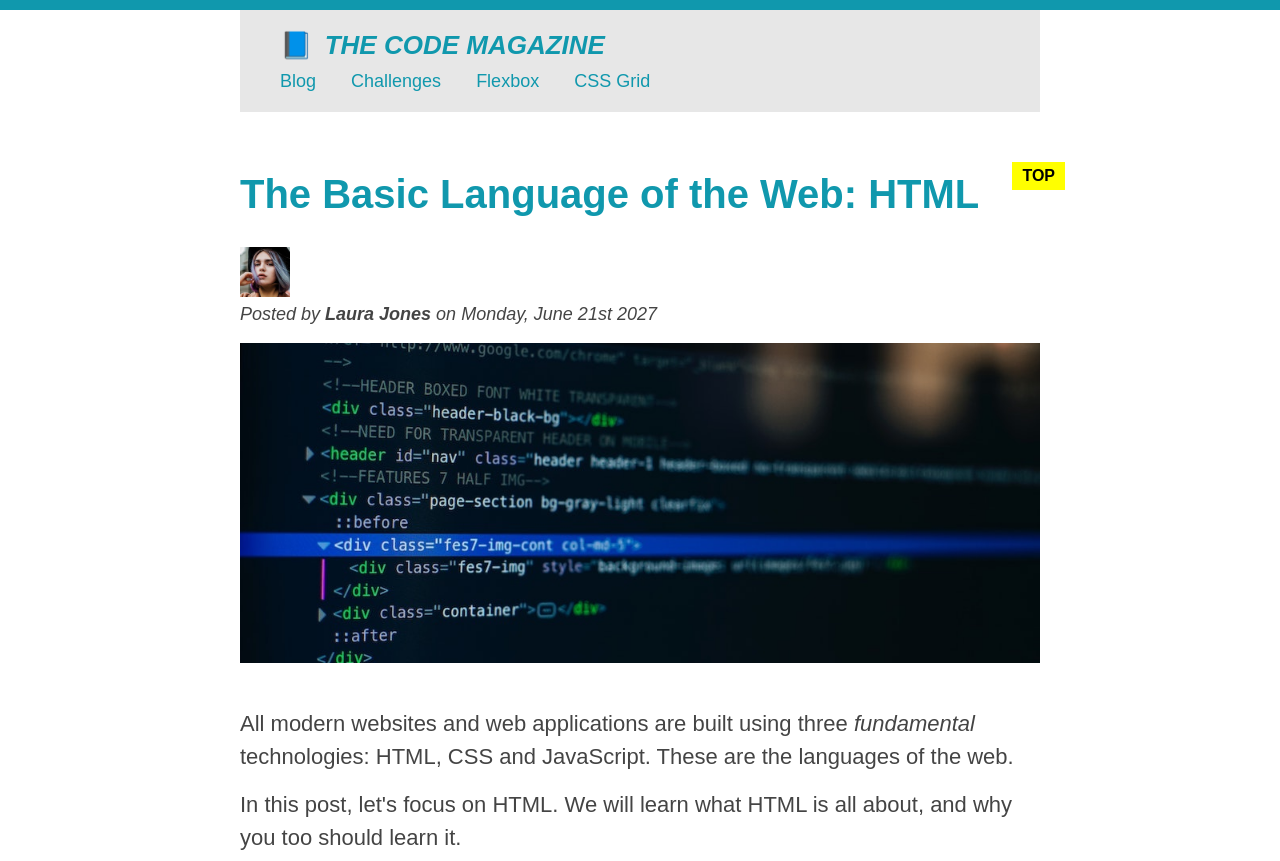
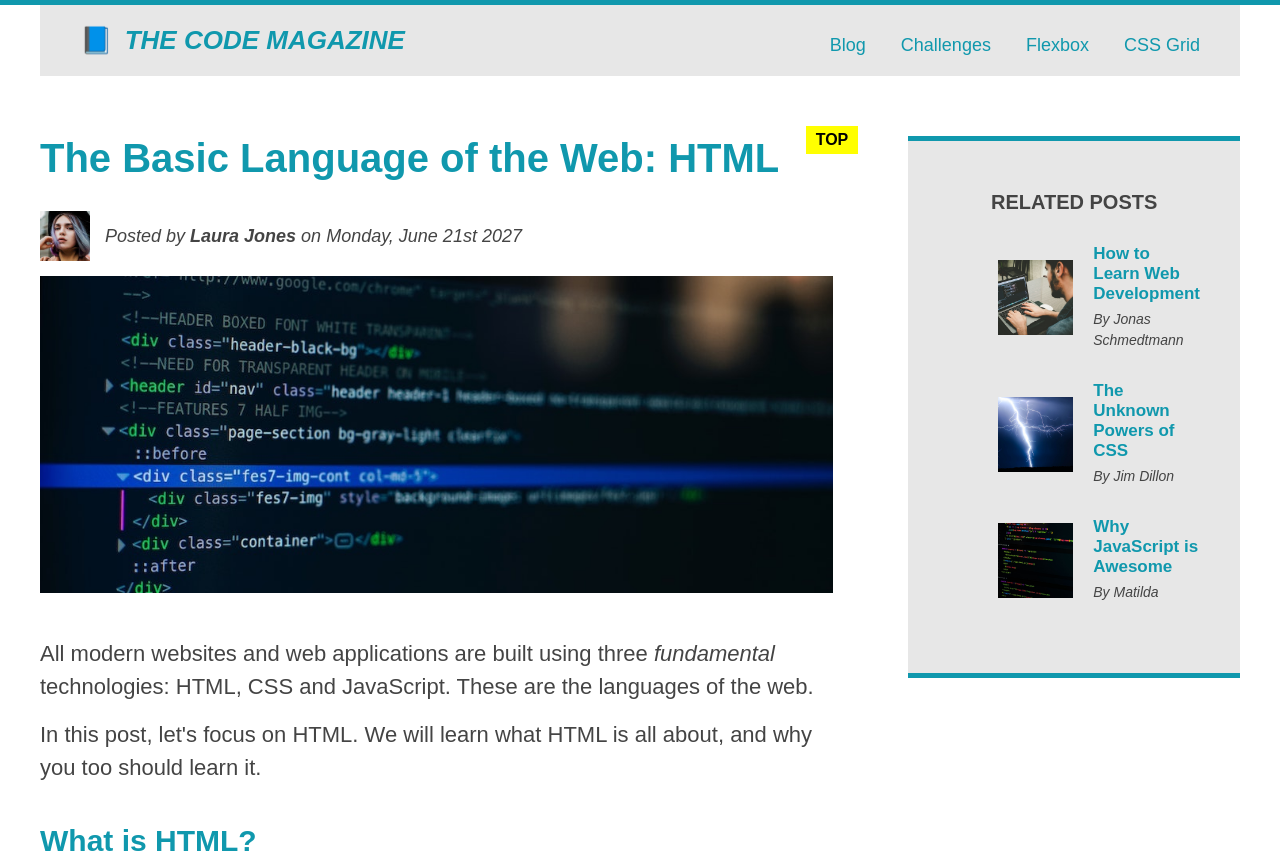
Before and after one commit to emrcelik9/HTML-Fundamentals, a plain HTML site: page index.html in a window 1280 px wide. Shown: the top 861 px of the page. Drawn offline with Linux system fonts and the light colour scheme.

Commit message:
layouts added

```diff
--- a/index.html
+++ b/index.html
@@ -8,32 +8,37 @@
   </head>
   <body>
     <div class="container">
-      <header class="main-header">
+      <header class="main-header clearfix">
         <h1>📘 The Code Magazine</h1>
 
         <nav>
           <a href="blog.html">Blog</a>
           <a href="#">Challenges</a>
-          <a href="#">Flexbox</a>
-          <a href="#">CSS Grid</a>
+          <a href="flexbox.html">Flexbox</a>
+          <a href="css-grid.html">CSS Grid</a>
         </nav>
+        <!--
+        <div class="clear"></div> eski  float düzenleme      -->
       </header>
 
+      <div class="row">
         <article>
           <header class="post-header">
             <h2>The Basic Language of the Web: HTML</h2>
 
+            <div class="author-box">
               <img
                 src="img/laura-jones.jpg"
                 alt="Headshot of laura-jones"
                 width="50"
                 height="50"
+                class="author-img"
               />
 
-          <p id="author">
+              <p id="author" class="author">
                 Posted by <b>Laura Jones</b> on Monday, June 21st 2027
               </p>
-
+            </div>
             <img
               src="img/post-img.jpg"
               alt="HTML code on a screen"
@@ -47,8 +52,8 @@
           <p>
             All modern websites and web applications are built using three
             <em>fundamental</em>
-          technologies: HTML, CSS and JavaScript. These are the languages of the
-          web.
+            technologies: HTML, CSS and JavaScript. These are the languages of
+            the web.
           </p>
           <p>
             In this post, let's focus on HTML. We will learn what HTML is all
@@ -57,8 +62,9 @@
 
           <h3>What is HTML?</h3>
           <p>
-          HTML stands
-          for<strong>H</strong>yper<strong>T</strong>ext<strong>M</strong>arkup<strong>L</strong>anguage.
+            HTML stands for
+            <strong>H</strong
+            >yper<strong>T</strong>ext<strong>M</strong>arkup<strong>L</strong>anguage.
             It's a markup language that web developers use to structure and
             describe the content of a webpage (not a programming language).
           </p>
@@ -105,43 +111,51 @@
 
         <aside>
           <h4>Related posts</h4>
-        <ul class="related-bullet">
-          <li>
+          <ul class="related-">
+            <li class="related-post">
               <img
                 src="img/related-1.jpg"
                 alt="Person programming"
                 width="75"
                 height="75"
               />
-            <a href="#">How to Learn Web Development</a>
+              <div>
+                <a href="#" class="related-link"
+                  >How to Learn Web Development</a
+                >
                 <p class="related-author">By Jonas Schmedtmann</p>
+              </div>
             </li>
-          <li>
+            <li class="related-post">
               <img
                 src="img/related-2.jpg"
                 alt="Lightning"
                 width="75"
                 height="75"
               />
-            <a href="#">The Unknown Powers of CSS</a>
+              <div>
+                <a href="#" class="related-link">The Unknown Powers of CSS</a>
                 <p class="related-author">By Jim Dillon</p>
+              </div>
             </li>
-          <li>
+            <li class="related-post">
               <img
                 src="img/related-3.jpg"
                 alt="Code on a screen"
                 width="75"
                 height="75"
               />
-            <a href="#">Why JavaScript is Awesome</a>
+              <div>
+                <a href="#" class="related-link">Why JavaScript is Awesome</a>
                 <p class="related-author">By Matilda</p>
+              </div>
             </li>
           </ul>
         </aside>
-
+      </div>
       <footer>
         <p id="copyright" class="copyright text">
-          Copyright &copy; 2023 by The Code Magazine
+          Copyright &copy; 2027 by The Code Magazine
         </p>
       </footer>
     </div>
--- a/style.css
+++ b/style.css
@@ -3,18 +3,19 @@
  */
   margin: 0;
   padding: 0;
+  box-sizing: border-box;
 }
 
 /* PAGE SECTIONS */
 body {
   font-family: sans-serif;
   color: #444;
-  border-top: 10px solid #1098ad;
+  border-top: 5px solid #1098ad;
   position: relative;
 }
 
 .container {
-  width: 800px;
+  width: 1200px;
   /*   margin-left: auto;
   margin-right: auto; */
   margin: 0 auto;
@@ -43,8 +44,7 @@ aside {
   background-color: #e7e7e7;
   border-top: 5px solid #1098ad;
   border-bottom: 5px solid #1098ad;
-  padding: 50px 0;
-  width: 500px;
+  padding: 50px 40px;
 }
 
 /* SMALLER ELEMENTS */
@@ -75,6 +75,7 @@ h4 {
   font-size: 20px;
   text-transform: uppercase;
   text-align: center;
+  margin-bottom: 30px;
 }
 
 p {
@@ -120,8 +121,9 @@ li:last-child {
   font-weight: bold;
 }
 
-.related-bullet {
+.related {
   list-style: none;
+  margin-left: 0;
 }
 
 body {
@@ -183,6 +185,7 @@ nav a:link {
   padding: 20px;
 
   display: block; */
+
   margin-right: 30px;
   margin-top: 10px;
   display: inline-block;
@@ -250,3 +253,107 @@ footer p {
   color: green !important;
 }
  */
+
+/* FLOATS */
+/*
+.author-img {
+  float: left;
+  margin-bottom: 20px;
+}
+
+.author {
+  float: left;
+  margin-top: 10px;
+  margin-left: 20px;
+}
+
+h1 {
+  float: left;
+}
+
+nav {
+  float: right;
+}
+
+.clear {
+  clear: both;
+}
+
+.clearfix::after {
+  clear: both;
+  content: "";
+  display: block;
+}
+
+article {
+  width: 825px;
+  float: left;
+}
+aside {
+  width: 300px;
+  float: right;
+}
+footer {
+  clear: both;
+}
+*/
+
+/* FLEXBOX */
+.main-header {
+  display: flex;
+  align-items: center;
+  justify-content: space-between;
+}
+
+.author-box {
+  display: flex;
+  align-items: center;
+  margin-bottom: 15px;
+}
+
+.author {
+  margin-bottom: 0;
+  margin-left: 15px;
+}
+
+.related-post {
+  display: flex;
+  align-items: center;
+  gap: 20px;
+  margin-bottom: 30px;
+}
+.related-link:link {
+  font-size: 17px;
+  font-weight: bold;
+  font-style: normal;
+  margin-bottom: 5px;
+  display: inline-block;
+}
+.related-author {
+  margin-bottom: 0;
+  font-size: 14px;
+  font-weight: normal;
+  font-style: italic;
+}
+
+.row {
+  display: flex;
+  gap: 75px;
+  margin-bottom: 60px;
+  align-items: flex-start;
+}
+
+article {
+  flex: 1;
+  margin-bottom: 0;
+}
+
+aside {
+  /*
+         DEFAULTS:
+        flex-grow:0;
+        flex-shrink: 1;
+        flex-basis:auto;
+ */
+  flex: 0 0 300px;
+}
```
Also changed, not shown: css-grid.html (added, +84 -0 lines), flexbox.html (added, +85 -0 lines). Lines whose indentation alone changed are shown as unchanged.
